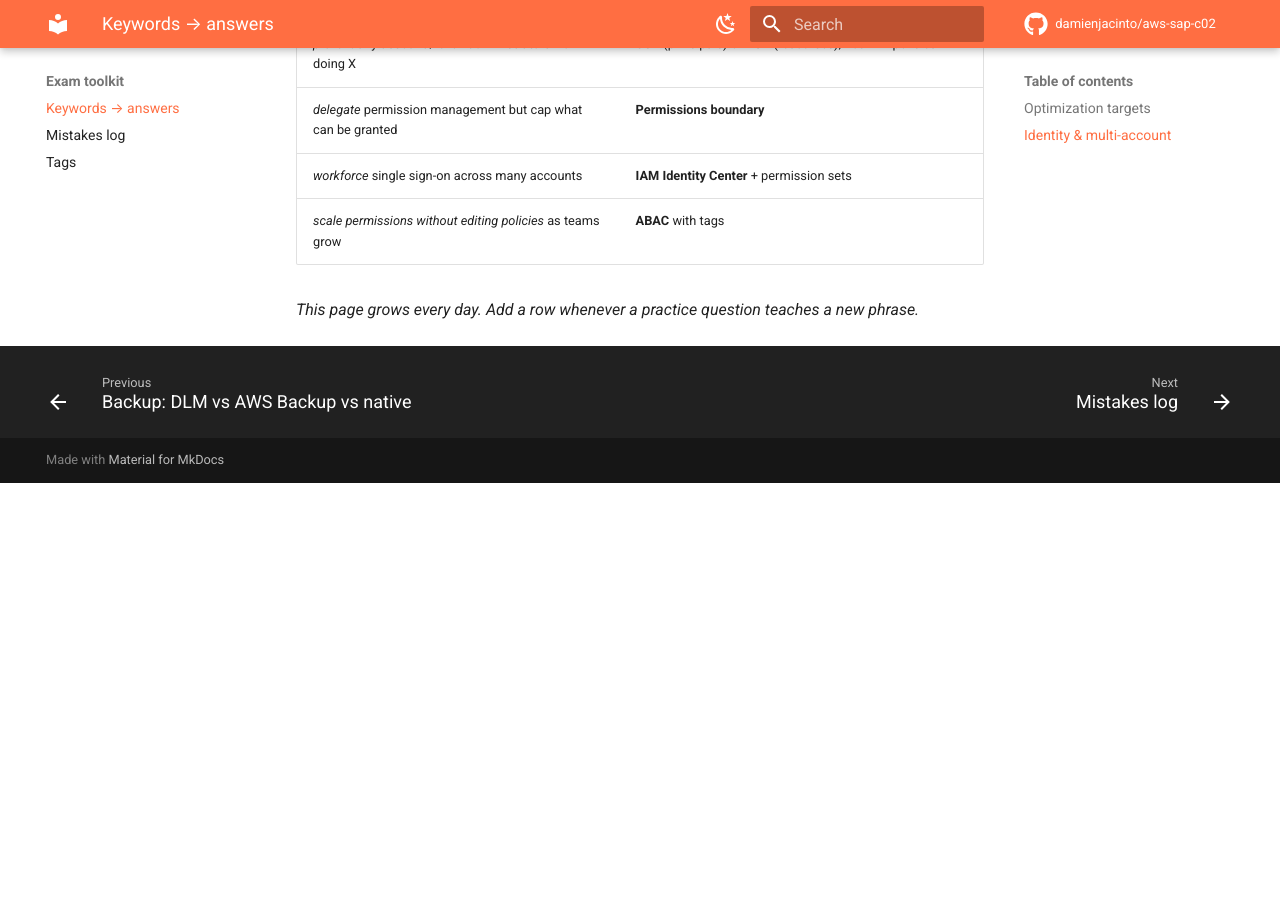
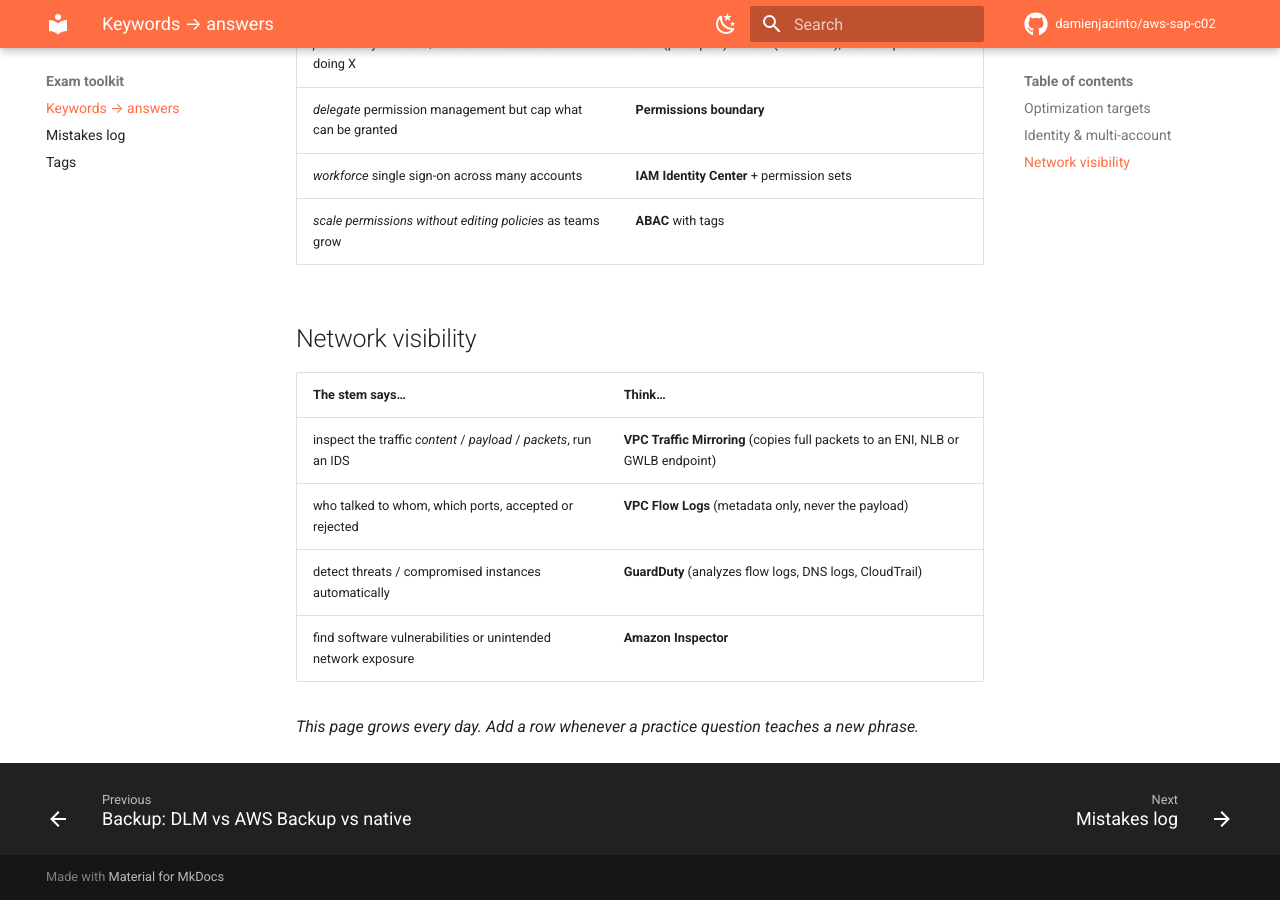
Before and after one commit to damienjacinto/aws-sap-c02, an MkDocs documentation site: the page built from docs/keywords.md, in a window 1280 px wide and 900 px high, scrolled down 1009 px. Built offline with MkDocs 1.6.1 and Material for MkDocs 9.7.7, drawn with Linux system fonts in a browser that asks for light colours; comment, search, counter and statistics services are not loaded; before the commit the page ends 1492 px from its top, so only the background shows below that.

Commit message:
docs(keywords): add network visibility row set
Co-Authored-By: Claude Opus 5.5 <noreply@anthropic.com>

```diff
--- a/docs/keywords.md
+++ b/docs/keywords.md
@@ -23,4 +23,13 @@ Phrases in a question stem that should steer the choice. These are **heuristics,
 | *workforce* single sign-on across many accounts | **IAM Identity Center** + permission sets |
 | *scale permissions without editing policies* as teams grow | **ABAC** with tags |
 
+## Network visibility
+
+| The stem says… | Think… |
+|---|---|
+| inspect the traffic *content* / *payload* / *packets*, run an IDS | **VPC Traffic Mirroring** (copies full packets to an ENI, NLB or GWLB endpoint) |
+| who talked to whom, which ports, accepted or rejected | **VPC Flow Logs** (metadata only, never the payload) |
+| detect threats / compromised instances automatically | **GuardDuty** (analyzes flow logs, DNS logs, CloudTrail) |
+| find software vulnerabilities or unintended network exposure | **Amazon Inspector** |
+
 *This page grows every day. Add a row whenever a practice question teaches a new phrase.*
```
